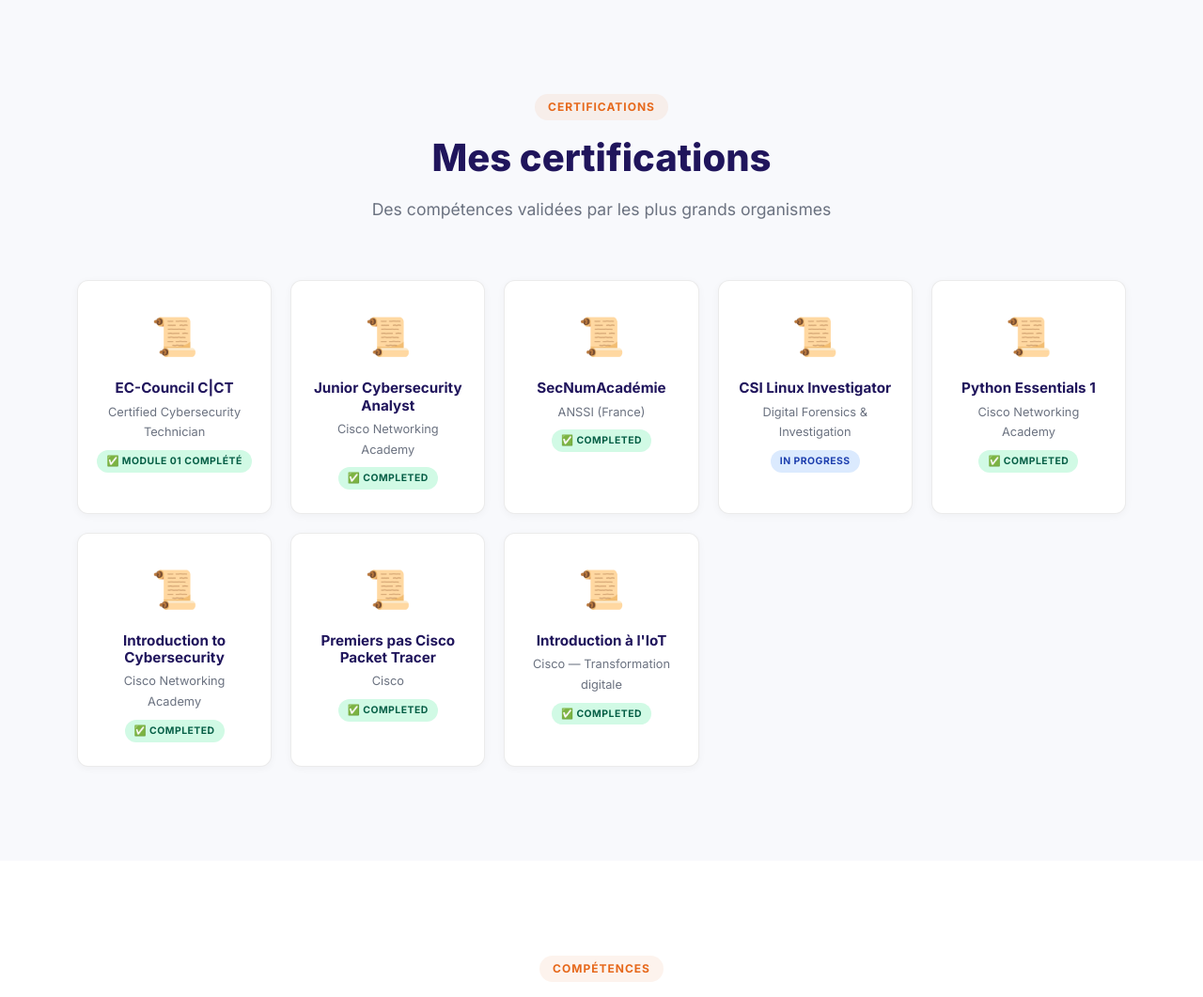
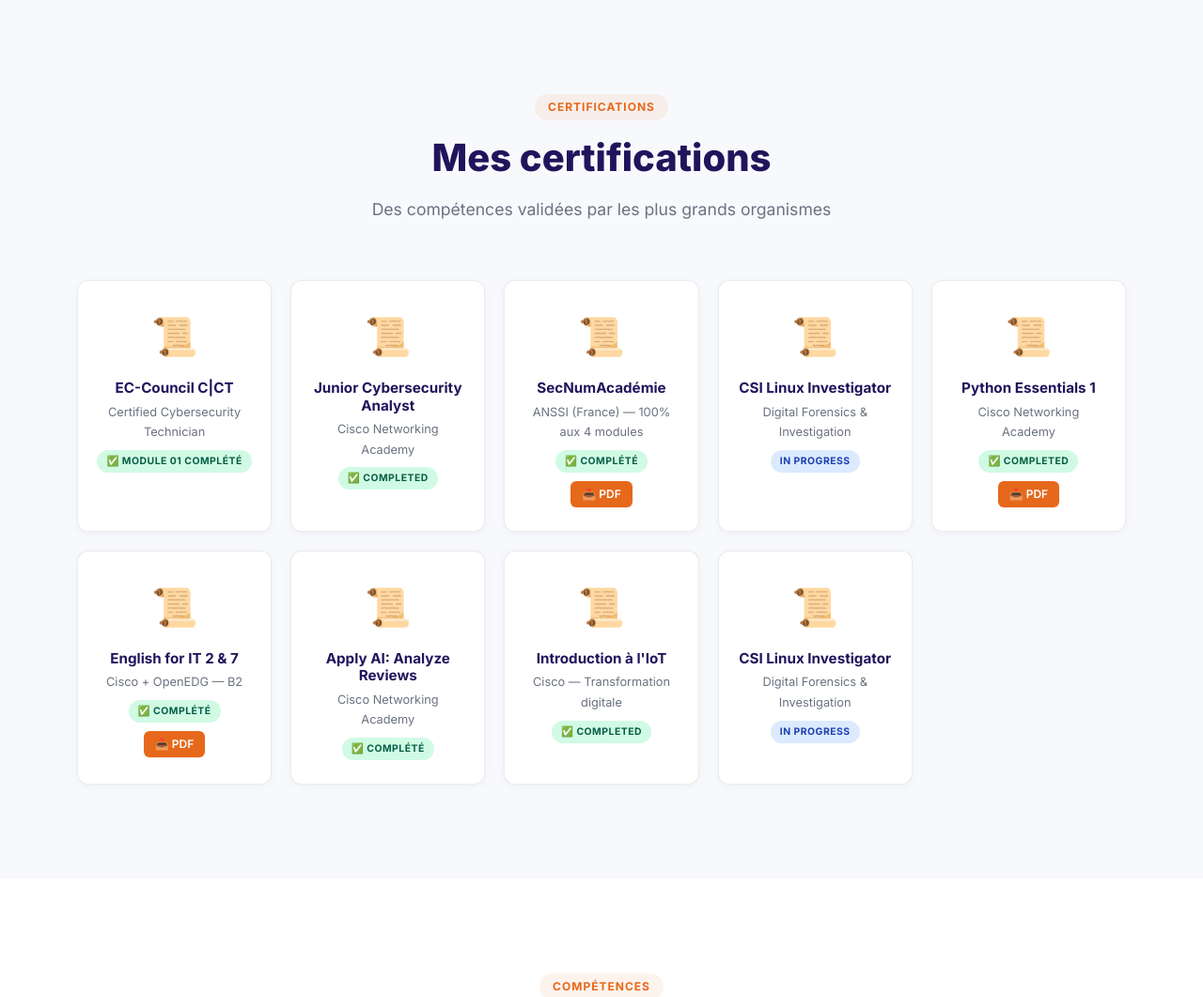
Before and after one commit to GodwillFoka/cyberill, a Django app: page /en/about/ in a window 1280 px wide. Shown: the part 1758-2819 px from the top of the page at 94% size. Run offline with Django 5.2, Linux system fonts and the light colour scheme.

Commit message:
Certifications téléchargeables + nouvelles certifs
Nouvelles certifs ajoutées :
- English for IT 2 & 7 — Cisco + OpenEDG (B2)
- Apply AI: Analyze Customer Reviews — Cisco
- CSI Linux Investigator (en cours)

PDFs téléchargeables :
- ANSSI_SecNumAcademie.pdf 📥
- Cisco_English_for_IT.pdf 📥
- Cisco_Python_Essentials_AI.pdf 📥

Boutons 📥 sur chaque certif dans About + CV
CSS : .btn-download-cert

```diff
--- a/core/templates/core/about.html
+++ b/core/templates/core/about.html
@@ -123,8 +123,9 @@
             <div class="cert-card">
                 <div class="cert-icon">📜</div>
                 <h5>SecNumAcadémie</h5>
-                <p>ANSSI (France)</p>
-                <span class="cert-badge completed">✅ {% if lang == 'fr' %}Complété{% elif lang == 'de' %}Abgeschlossen{% else %}Completed{% endif %}</span>
+                <p>ANSSI (France) — 100% aux 4 modules</p>
+                <span class="cert-badge completed">✅ Complété</span>
+                <div class="mt-2"><a href="{% static 'certifications/ANSSI_SecNumAcademie.pdf' %}" target="_blank" class="btn-download-cert">📥 PDF</a></div>
             </div>
             <div class="cert-card">
                 <div class="cert-icon">📜</div>
@@ -137,24 +138,32 @@
                 <h5>Python Essentials 1</h5>
                 <p>Cisco Networking Academy</p>
                 <span class="cert-badge completed">✅ {% if lang == 'fr' %}Complété{% elif lang == 'de' %}Abgeschlossen{% else %}Completed{% endif %}</span>
+                <div class="mt-2"><a href="{% static 'certifications/Cisco_Python_Essentials_AI.pdf' %}" target="_blank" class="btn-download-cert">📥 PDF</a></div>
             </div>
             <div class="cert-card">
                 <div class="cert-icon">📜</div>
-                <h5>Introduction to Cybersecurity</h5>
-                <p>Cisco Networking Academy</p>
-                <span class="cert-badge completed">✅ {% if lang == 'fr' %}Complété{% elif lang == 'de' %}Abgeschlossen{% else %}Completed{% endif %}</span>
+                <h5>English for IT 2 & 7</h5>
+                <p>Cisco + OpenEDG — B2</p>
+                <span class="cert-badge completed">✅ Complété</span>
+                <div class="mt-2"><a href="{% static 'certifications/Cisco_English_for_IT.pdf' %}" target="_blank" class="btn-download-cert">📥 PDF</a></div>
             </div>
             <div class="cert-card">
                 <div class="cert-icon">📜</div>
-                <h5>Premiers pas Cisco Packet Tracer</h5>
-                <p>Cisco</p>
-                <span class="cert-badge completed">✅ {% if lang == 'fr' %}Complété{% elif lang == 'de' %}Abgeschlossen{% else %}Completed{% endif %}</span>
+                <h5>Apply AI: Analyze Reviews</h5>
+                <p>Cisco Networking Academy</p>
+                <span class="cert-badge completed">✅ Complété</span>
             </div>
             <div class="cert-card">
                 <div class="cert-icon">📜</div>
                 <h5>Introduction à l'IoT</h5>
                 <p>Cisco — Transformation digitale</p>
                 <span class="cert-badge completed">✅ {% if lang == 'fr' %}Complété{% elif lang == 'de' %}Abgeschlossen{% else %}Completed{% endif %}</span>
+            </div>
+            <div class="cert-card">
+                <div class="cert-icon">📜</div>
+                <h5>CSI Linux Investigator</h5>
+                <p>Digital Forensics & Investigation</p>
+                <span class="cert-badge inprogress">{% if lang == 'fr' %}En cours{% elif lang == 'de' %}In Bearbeitung{% else %}In progress{% endif %}</span>
             </div>
         </div>
     </div>
--- a/core/templates/core/cv_pdf.html
+++ b/core/templates/core/cv_pdf.html
@@ -166,10 +166,9 @@ ul li { font-size: 8pt; margin-bottom: 1px; color: #444; }
             <div class="certs">
                 <span class="cert done">EC-Council C|CT (Modul 1 ✅)</span>
                 <span class="cert done">Cisco Junior Cybersecurity Analyst ✅</span>
-                <span class="cert done">Cisco Intro to Cybersecurity ✅</span>
                 <span class="cert done">Cisco Python Essentials 1 ✅</span>
-                <span class="cert done">Cisco Packet Tracer ✅</span>
-                <span class="cert done">Cisco IoT Introduction ✅</span>
+                <span class="cert done">Cisco English for IT 2 & 7 ✅</span>
+                <span class="cert done">Cisco Apply AI: Reviews ✅</span>
                 <span class="cert done">ANSSI SecNumAcadémie ✅</span>
                 <span class="cert">CSI Linux Investigator (i. Bearb.)</span>
             </div>
--- a/static/css/style.css
+++ b/static/css/style.css
@@ -1547,6 +1547,25 @@ body {
     color: var(--accent);
 }
 
+/* Cert download button */
+.btn-download-cert {
+    display: inline-block;
+    background: var(--accent);
+    color: #fff;
+    padding: 4px 12px;
+    border-radius: 6px;
+    font-size: 0.75rem;
+    font-weight: 600;
+    text-decoration: none;
+    transition: all 0.3s;
+}
+
+.btn-download-cert:hover {
+    background: var(--accent-hover);
+    color: #fff;
+    transform: translateY(-1px);
+}
+
 /* ===== Portfolio / Repo Cards ===== */
 .repo-card-link {
     text-decoration: none;
```
Also changed, not shown: core/templates/core/cv.html (+6 -4 lines), 3 other files.
